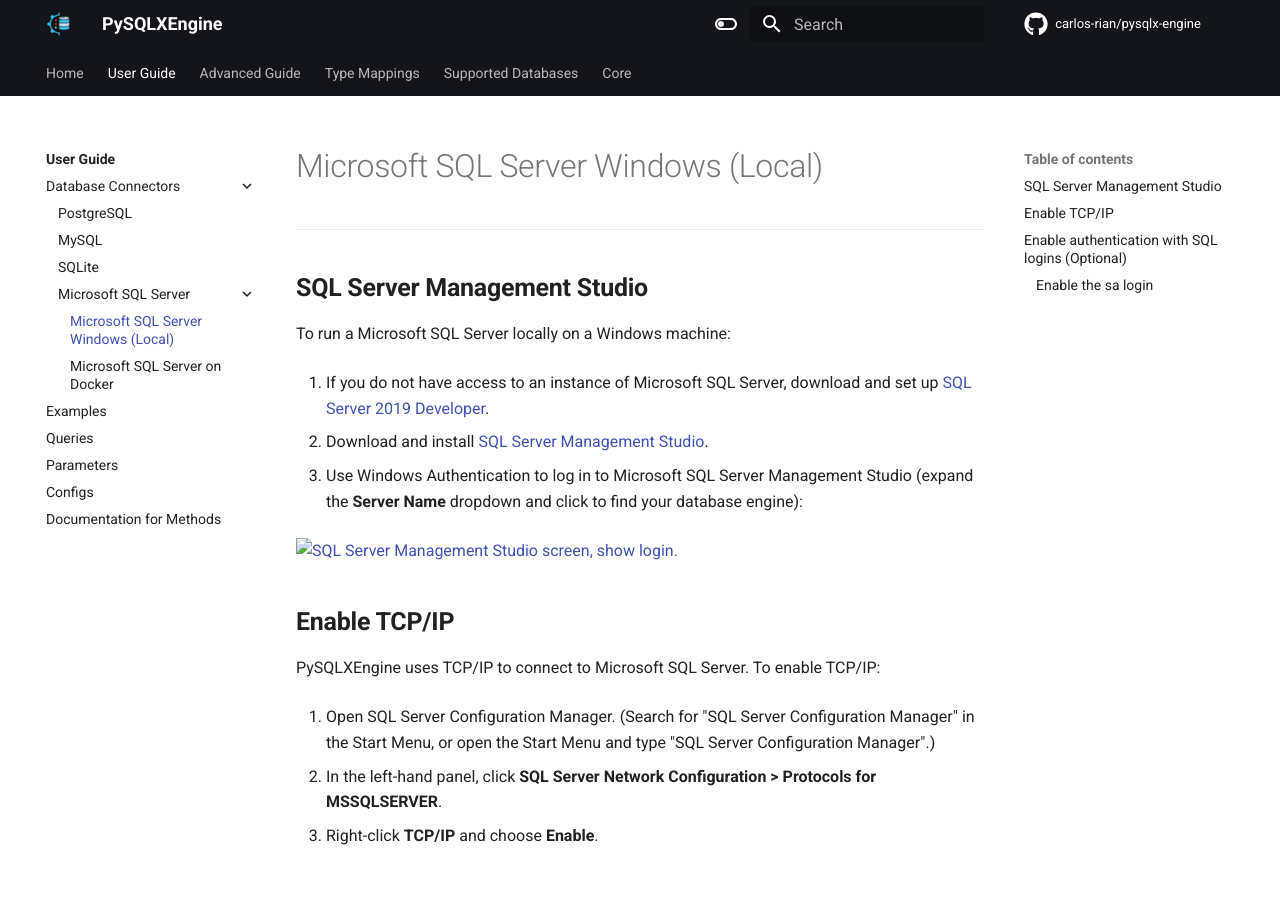
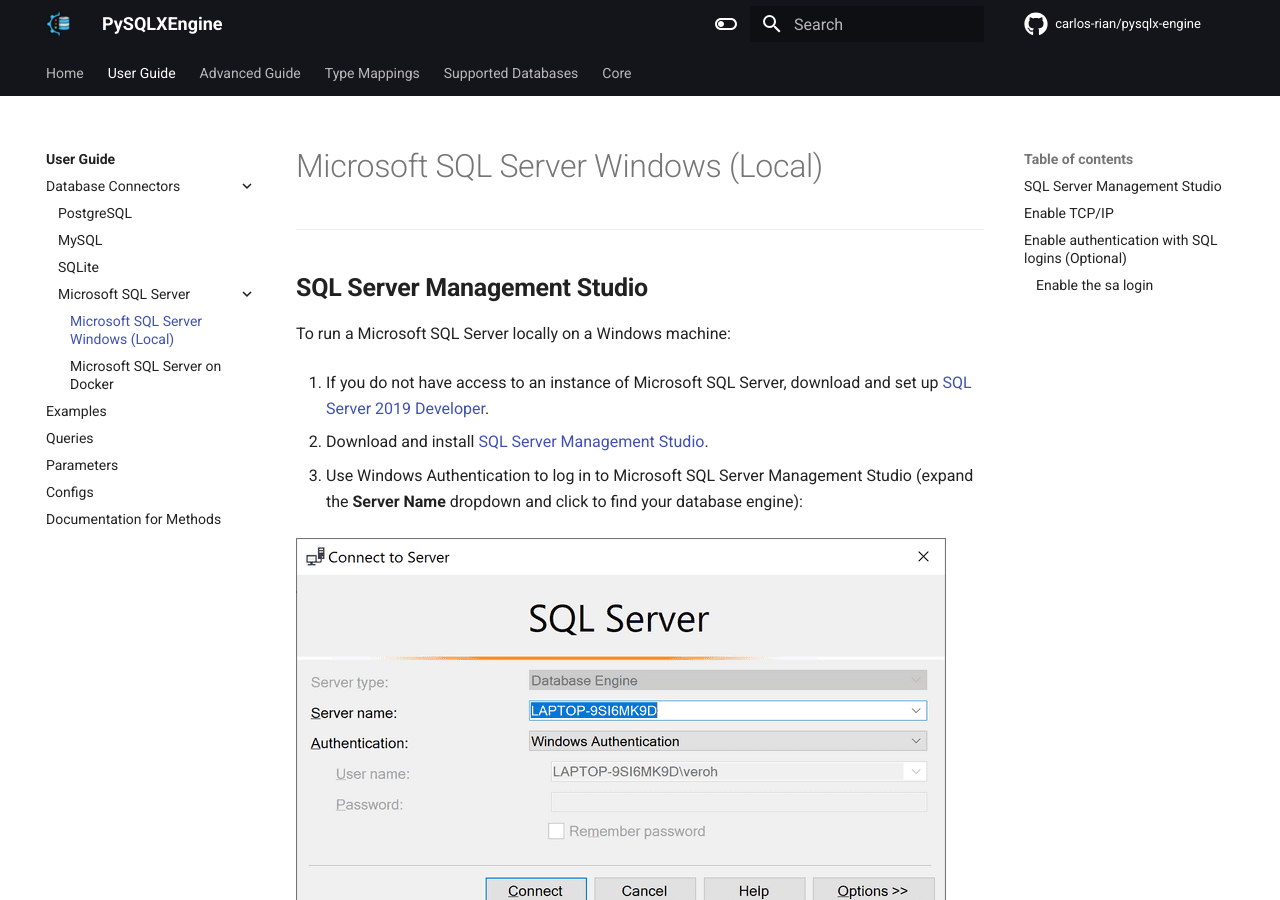
Before and after one commit to carlos-rian/pysqlx-engine, an MkDocs documentation site: the page built from docs/user_guide/sqlserver/uri_sqlserver_windows.md, in a window 1280 px wide and 900 px high. Built offline with MkDocs 1.6.1 and Material for MkDocs 9.7.7, drawn with Linux system fonts in a browser that asks for light colours; comment, search, counter and statistics services are not loaded.

Commit message:
docs: update uri_sqlserver_windows.md

```diff
--- a/docs/user_guide/sqlserver/uri_sqlserver_windows.md
+++ b/docs/user_guide/sqlserver/uri_sqlserver_windows.md
@@ -12,7 +12,7 @@
 
 3. Use Windows Authentication to log in to Microsoft SQL Server Management Studio (expand the **Server Name** dropdown and click **<Browse for more...>** to find your database engine):
 
-<img src="./img/sqlserver_studio.png" alt="SQL Server Management Studio screen, show login.">
+<img src="../img/sqlserver_studio.png" alt="SQL Server Management Studio screen, show login.">
 
 
 ## **Enable TCP/IP**
```
